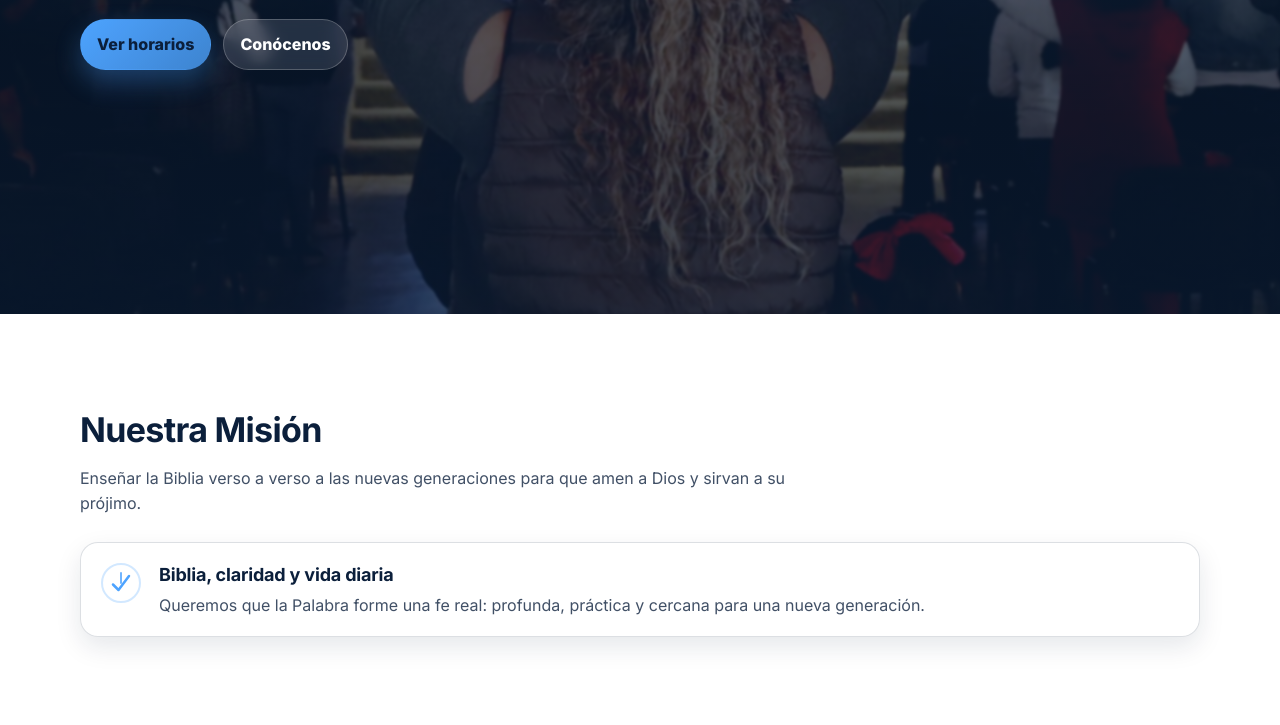
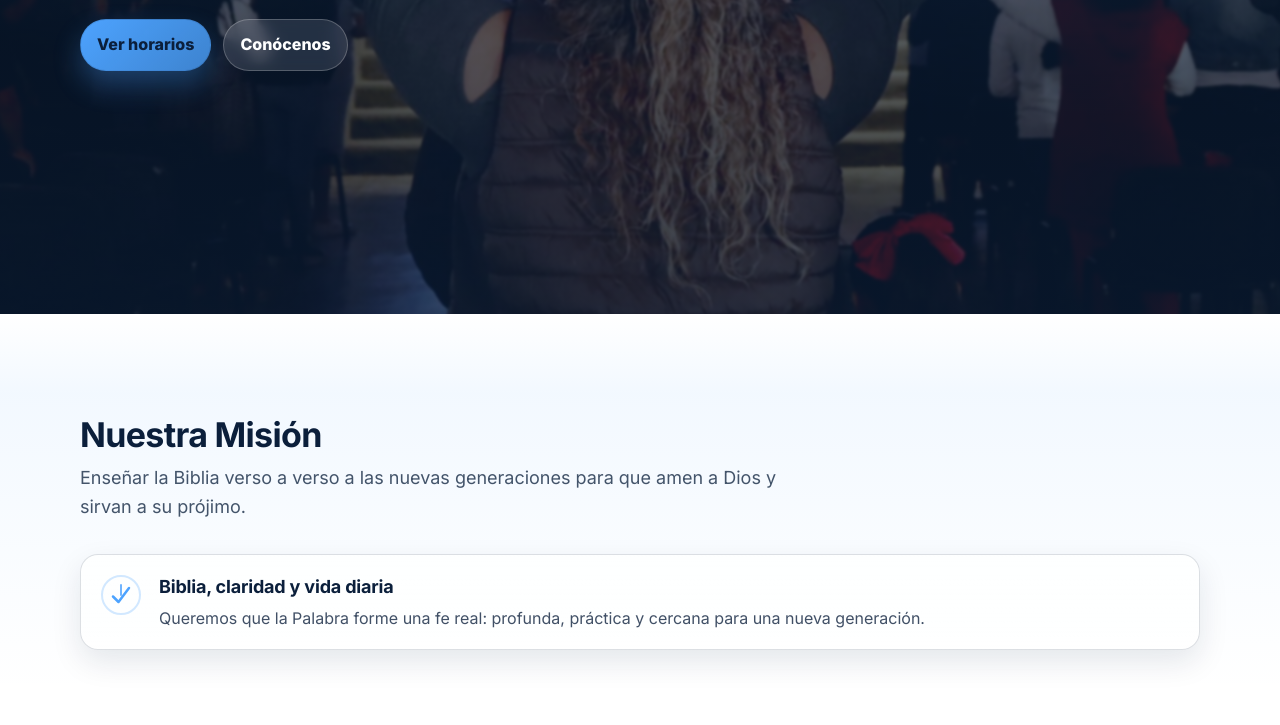
Before and after one commit to Wolffinsen287/Calvary-Fortaleza, a plain HTML site: page index.html in a window 1280 px wide. Shown: the part 486-1211 px from the top of the page. Drawn offline with Linux system fonts and the light colour scheme; no server answers.

Commit message:
Design refresh: hierarchy, sections, buttons

```diff
--- a/index.html
+++ b/index.html
@@ -75,7 +75,7 @@
     </section>
 
     <!-- 2) Misión -->
-    <section class="section" id="mision">
+    <section class="section section--tint" id="mision">
       <div class="container">
         <div class="section__header reveal">
           <h2 class="section__title">Nuestra Misión</h2>
@@ -197,7 +197,7 @@
     </section>
 
     <!-- 5) Últimas prédicas -->
-    <section class="section" id="predicas">
+    <section class="section section--tint" id="predicas">
       <div class="container">
         <div class="section__header reveal">
           <h2 class="section__title">Últimas Prédicas</h2>
--- a/styles.css
+++ b/styles.css
@@ -1,29 +1,47 @@
 :root{
+  /*
+    Design refresh (2026)
+    Goals:
+    - Consistent modern palette (primary / secondary / accent)
+    - WCAG-friendly contrast for text (>= 4.5:1 on light backgrounds)
+    - Stronger hierarchy & spacing
+    - Subtle depth (shadows/gradients), smooth interactions
+  */
+
   /* Brand palette */
-  --navy:#0B1F3B;
-  --sky:#4DA3FF;
-  --white:#FFFFFF;
+  --navy:#0B1F3B;   /* Primary dark */
+  --sky:#4DA3FF;    /* Accent */
+  --white:#FFFFFF;  /* Secondary light */
 
-  /* Derived / UI tokens */
+  /* Semantic tokens */
+  --bg:var(--white);
   --text:var(--navy);
-  --bg:var(--white);
-
-  /* Surfaces (más presencia de azul marino sin perder limpieza) */
-  --surface:rgba(11,31,59,.05);
-  --surface-2:rgba(11,31,59,.08);
-  --surface-navy:rgba(11,31,59,.035);
-
+  --muted:rgba(11,31,59,.76);
+  --muted-2:rgba(11,31,59,.62);
   --border:rgba(11,31,59,.14);
 
-  /* Shadows */
-  --shadow:0 14px 40px rgba(11,31,59,.14);
-  --shadow-soft:0 10px 26px rgba(11,31,59,.10);
+  /* Surfaces (clean + subtle navy presence) */
+  --surface:rgba(11,31,59,.045);
+  --surface-2:rgba(11,31,59,.07);
+  --surface-navy:rgba(11,31,59,.035);
+  --tint:rgba(77,163,255,.07);
+
+  /* Shadows (soft depth) */
+  --shadow:0 18px 46px rgba(11,31,59,.14);
+  --shadow-soft:0 12px 30px rgba(11,31,59,.10);
+  --shadow-tiny:0 8px 18px rgba(11,31,59,.10);
 
   /* Layout */
   --radius:18px;
   --radius-sm:14px;
   --container:1120px;
   --header-h:72px;
+
+  /* Type scale */
+  --fs-body:16px;
+  --lh-body:1.6;
+  --tracking-tight:-.02em;
+  --tracking-normal:-.01em;
 
   /* Motion */
   --ease:cubic-bezier(.2,.8,.2,1);
@@ -41,12 +59,21 @@ body{
     radial-gradient(900px 520px at 18% 0%, rgba(11,31,59,.06), transparent 60%),
     radial-gradient(900px 520px at 82% 10%, rgba(77,163,255,.08), transparent 62%),
     var(--bg);
-  line-height:1.55;
+  line-height:var(--lh-body);
+  font-size:var(--fs-body);
+  text-rendering:optimizeLegibility;
 }
 
 img{max-width:100%;display:block;}
 
 a{color:inherit;text-decoration:none;}
+
+/* Accessible focus styles */
+:where(a, button, [role="button"], input, textarea, select):focus-visible{
+  outline:3px solid rgba(77,163,255,.55);
+  outline-offset:3px;
+  border-radius:12px;
+}
 
 .container{
   width:min(var(--container), calc(100% - 40px));
@@ -220,7 +247,7 @@ a{color:inherit;text-decoration:none;}
 .hero__title{
   margin:12px 0 10px;
   font-size:clamp(34px, 6vw, 60px);
-  letter-spacing:-.03em;
+  letter-spacing:var(--tracking-tight);
   line-height:1.05;
 }
 
@@ -236,7 +263,15 @@ a{color:inherit;text-decoration:none;}
 
 /* Sections */
 .section{
-  padding:clamp(60px, 7vw, 92px) 0;
+  padding:clamp(74px, 8vw, 110px) 0;
+  position:relative;
+}
+.section + .section{
+  /* Subtle divider for hierarchy between sections */
+  border-top:1px solid rgba(11,31,59,.08);
+}
+.section--tint{
+  background:linear-gradient(180deg, transparent, var(--tint) 18%, transparent 86%);
 }
 .section--alt{
   background:linear-gradient(180deg, transparent, var(--surface-navy) 12%, transparent 88%);
@@ -459,17 +494,19 @@ html.is-modal-open{overflow:hidden;}
 
 .section__header{
   max-width:74ch;
-  margin-bottom:26px;
+  margin-bottom:32px;
 }
 .section__title{
   margin:0 0 10px;
   font-size:clamp(24px, 3.2vw, 34px);
-  letter-spacing:-.02em;
+  letter-spacing:var(--tracking-tight);
+  line-height:1.12;
 }
 .section__lead{
   margin:0;
-  color:rgba(11,31,59,.78);
-  font-size:16px;
+  color:var(--muted);
+  font-size:clamp(16px, 1.6vw, 18px);
+  max-width:68ch;
 }
 
 /* Buttons */
@@ -482,18 +519,21 @@ html.is-modal-open{overflow:hidden;}
   padding:12px 16px;
   font-weight:800;
   border:1px solid transparent;
-  transition:transform 180ms var(--ease), box-shadow 180ms var(--ease), background 180ms var(--ease), border-color 180ms var(--ease);
+  transition:transform 180ms var(--ease), box-shadow 180ms var(--ease), background 180ms var(--ease), border-color 180ms var(--ease), filter 180ms var(--ease);
   cursor:pointer;
   user-select:none;
 }
 .btn--sm{padding:10px 12px;font-size:13px;font-weight:800;}
 
 .btn--primary{
+  /* Strong CTA: accent background with dark text for contrast */
   background:linear-gradient(135deg, var(--sky), rgba(77,163,255,.78));
   color:var(--navy);
-  box-shadow:0 12px 26px rgba(77,163,255,.30);
+  border-color:rgba(11,31,59,.12);
+  box-shadow:0 14px 28px rgba(77,163,255,.30);
 }
-.btn--primary:hover{transform:translateY(-1px);box-shadow:0 18px 30px rgba(77,163,255,.34);}
+.btn--primary:hover{transform:translateY(-2px);filter:saturate(1.06);box-shadow:0 20px 36px rgba(77,163,255,.34);}
+.btn--primary:active{transform:translateY(0);}
 
 .btn--ghost{
   background:rgba(11,31,59,.04);
@@ -501,7 +541,8 @@ html.is-modal-open{overflow:hidden;}
   border-color:var(--border);
   backdrop-filter:none;
 }
-.btn--ghost:hover{transform:translateY(-1px);background:rgba(11,31,59,.06);}
+.btn--ghost:hover{transform:translateY(-2px);background:rgba(11,31,59,.06);box-shadow:var(--shadow-tiny);}
+.btn--ghost:active{transform:translateY(0);}
 
 .hero .btn--ghost{
   background:rgba(255,255,255,.12);
@@ -516,7 +557,7 @@ html.is-modal-open{overflow:hidden;}
 .cards--two{grid-template-columns:repeat(2, minmax(0,1fr));}
 
 .card{
-  background:rgba(255,255,255,.75);
+  background:linear-gradient(180deg, rgba(255,255,255,.82), rgba(255,255,255,.72));
   border:1px solid var(--border);
   border-radius:var(--radius);
   box-shadow:var(--shadow-soft);
@@ -527,7 +568,7 @@ html.is-modal-open{overflow:hidden;}
 .card__header{margin-bottom:10px;}
 .card__title{margin:0;font-size:18px;letter-spacing:-.01em;}
 .card__subtitle{font-weight:700;opacity:.72;font-size:14px;}
-.card__meta{margin:10px 0 12px;color:rgba(11,31,59,.78);font-weight:600;}
+.card__meta{margin:10px 0 12px;color:var(--muted);font-weight:600;}
 .card__meta strong{font-weight:900;}
 .card__meta a{color:rgba(11,31,59,.92);text-decoration:underline;text-decoration-thickness:2px;text-underline-offset:3px;}
 .card__meta a:hover{text-decoration-thickness:3px;}
@@ -562,7 +603,7 @@ html.is-modal-open{overflow:hidden;}
   align-items:flex-start;
   padding:18px;
   border-radius:var(--radius);
-  background:rgba(255,255,255,.70);
+  background:linear-gradient(180deg, rgba(255,255,255,.78), rgba(255,255,255,.70));
   border:1px solid var(--border);
   box-shadow:var(--shadow-soft);
 }
```
